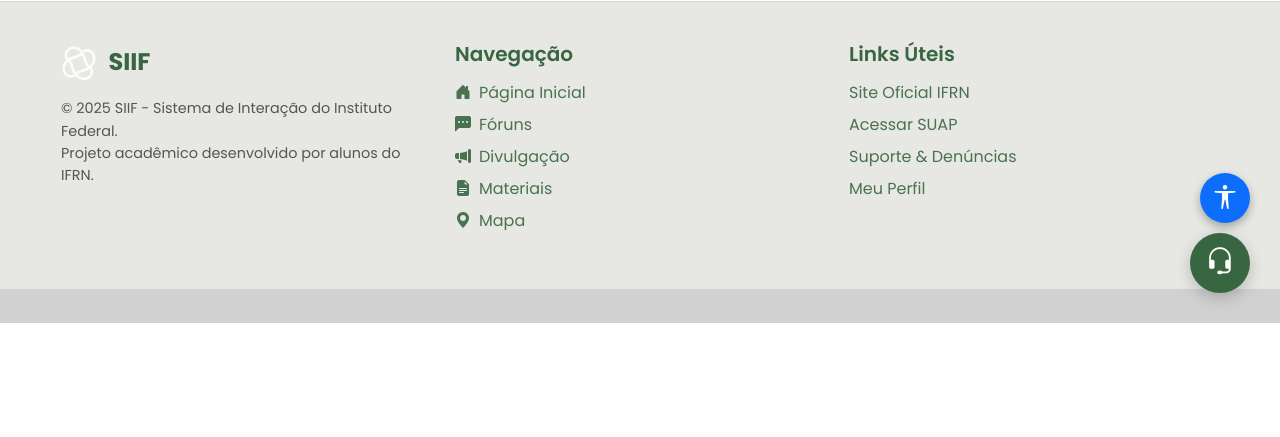
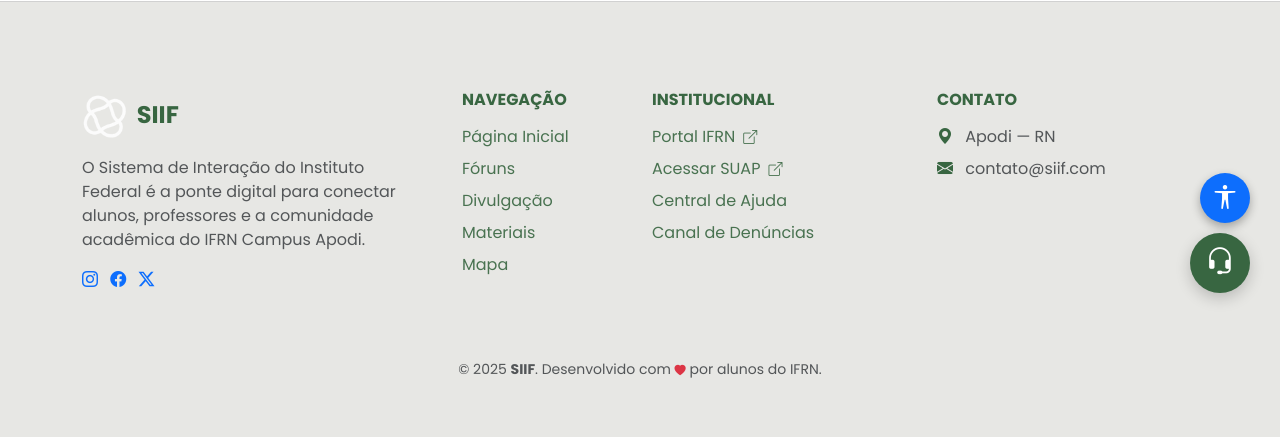
Before and after one commit to JuanFranthesco/plataforma-SIIF, a Flask app: page /denuncias in a window 1280 px wide. Shown: the part 477-914 px from the top of the page. Before the commit the page ends 800 px from the top, so only its background shows below. Run offline with Flask 3, Linux system fonts and the light colour scheme; a user stored in the database is signed in; data that the repository does not hold is empty; some libraries are stand-ins or nearby versions.

Commit message:
Revamp footer structure and content
Updated footer layout and content to enhance usability and provide additional information.

```diff
--- a/app/templates/footer.html
+++ b/app/templates/footer.html
@@ -1,35 +1,57 @@
 <footer class="site-footer">
-    <div class="container-fluid">
-        <div class="row">
-            <div class="col-md-4 mb-4 mb-md-0">
-                <a href="{{ url_for('main.tela_materiais') }}" class="footer-logo">
-                    <img src="{{ url_for('static', filename='img/LOGO.png') }}" alt="Logo SIIF">
-                    <span>SIIF</span>
+    <div class="container py-5"> <div class="row g-4">
+
+            <div class="col-lg-4 col-md-6 mb-4 mb-lg-0">
+                <a href="{{ url_for('main.tela_inicial') }}" class="footer-brand d-flex align-items-center mb-3 text-decoration-none">
+                    <img src="{{ url_for('static', filename='img/LOGO.png') }}" alt="Logo SIIF" height="50">
+                    <span class="ms-2 fs-4 fw-bold" style="color: #386641;">SIIF</span>
                 </a>
-                <p class="footer-copyright">
-                    © 2025 SIIF - Sistema de Interação do Instituto Federal.<br>
-                    Projeto acadêmico desenvolvido por alunos do IFRN.
+                <p class="text-muted pe-lg-4">
+                    O Sistema de Interação do Instituto Federal é a ponte digital para conectar alunos, professores e a comunidade acadêmica do IFRN Campus Apodi.
                 </p>
+                <div class="social-icons mt-3">
+                    <a href="#" class="me-2"><i class="bi bi-instagram"></i></a>
+                    <a href="#" class="me-2"><i class="bi bi-facebook"></i></a>
+                    <a href="#" class="me-2"><i class="bi bi-twitter-x"></i></a>
+                </div>
             </div>
-            <div class="col-md-4 mb-4 mb-md-0">
-                <h5>Navegação</h5>
+
+            <div class="col-lg-2 col-md-6 mb-4 mb-lg-0">
+                <h6 class="text-uppercase fw-bold mb-3" style="color: #386641;">Navegação</h6>
                 <ul class="list-unstyled footer-links">
-                    <li><a href="{{ url_for('main.tela_inicial') }}"><i class="bi bi-house-door-fill"></i> Página Inicial</a></li>
-                    <li><a href="{{ url_for('main.tela_foruns') }}"><i class="bi bi-chat-left-dots-fill"></i> Fóruns</a></li>
-                    <li><a href="{{ url_for('main.tela_divulgacao') }}"><i class="bi bi-megaphone-fill"></i> Divulgação</a></li>
-                    <li><a href="{{ url_for('main.tela_materiais') }}"><i class="bi bi-file-earmark-text-fill"></i> Materiais</a></li>
-                    <li><a href="{{ url_for('main.tela_mapa') }}"><i class="bi bi-geo-alt-fill"></i> Mapa</a></li>
+                    <li><a href="{{ url_for('main.tela_inicial') }}">Página Inicial</a></li>
+                    <li><a href="{{ url_for('main.tela_foruns') }}">Fóruns</a></li>
+                    <li><a href="{{ url_for('main.tela_divulgacao') }}">Divulgação</a></li>
+                    <li><a href="{{ url_for('main.tela_materiais') }}">Materiais</a></li>
+                    <li><a href="{{ url_for('main.tela_mapa') }}">Mapa</a></li>
                 </ul>
             </div>
-            <div class="col-md-4">
-                <h5>Links Úteis</h5>
+
+            <div class="col-lg-3 col-md-6 mb-4 mb-lg-0">
+                <h6 class="text-uppercase fw-bold mb-3" style="color: #386641;">Institucional</h6>
                 <ul class="list-unstyled footer-links">
-                    <li><a href="https://portal.ifrn.edu.br" target="_blank">Site Oficial IFRN</a></li>
-                    <li><a href="https://suap.ifrn.edu.br/" target="_blank">Acessar SUAP</a></li>
-                    <li><a href="{{ url_for('main.suporte') }}">Suporte & Denúncias</a></li>
-                    <li><a href="{{ url_for('main.tela_perfil') }}">Meu Perfil</a></li>
+                    <li><a href="https://portal.ifrn.edu.br" target="_blank">Portal IFRN <i class="bi bi-box-arrow-up-right small"></i></a></li>
+                    <li><a href="https://suap.ifrn.edu.br/" target="_blank">Acessar SUAP <i class="bi bi-box-arrow-up-right small"></i></a></li>
+                    <li><a href="{{ url_for('main.suporte') }}">Central de Ajuda</a></li>
+                    <li><a href="{{ url_for('main.tela_denuncias') }}">Canal de Denúncias</a></li>
+                </ul>
+            </div>
+
+            <div class="col-lg-3 col-md-6">
+                <h6 class="text-uppercase fw-bold mb-3" style="color: #386641;">Contato</h6>
+                <ul class="list-unstyled text-muted">
+                    <li class="mb-2"><i class="bi bi-geo-alt-fill me-2" style="color: #386641;"></i> Apodi — RN</li>
+                    <li class="mb-2"><i class="bi bi-envelope-fill me-2" style="color: #386641;"></i> contato@siif.com</li>
                 </ul>
             </div>
         </div>
     </div>
-    </footer>
+
+    <div class="footer-bottom py-3">
+        <div class="container text-center">
+            <small class="text-muted">
+                &copy; 2025 <strong>SIIF</strong>. Desenvolvido com <i class="bi bi-heart-fill text-danger" style="font-size: 0.7rem;"></i> por alunos do IFRN.
+            </small>
+        </div>
+    </div>
+</footer>
```
